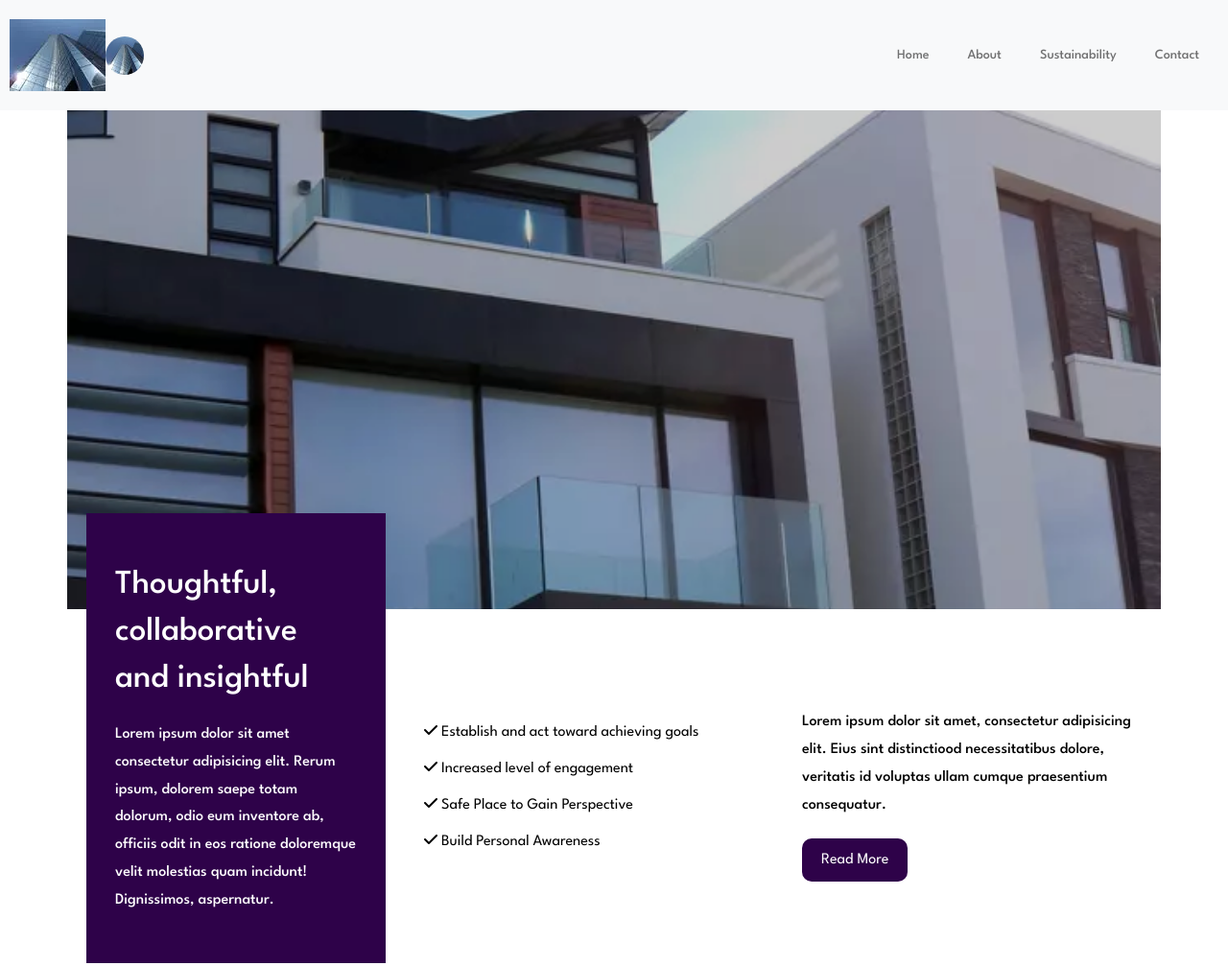
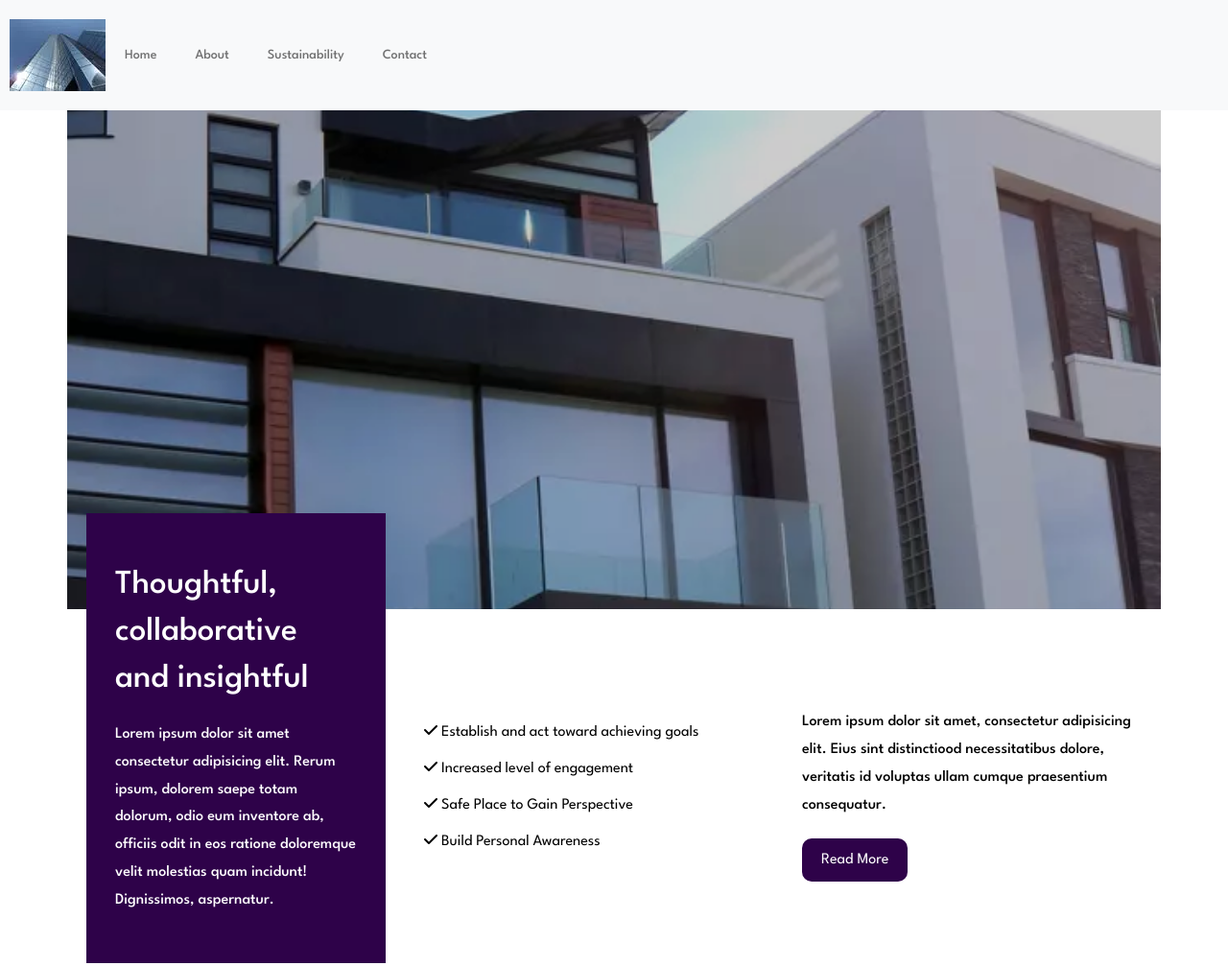
Before and after one commit to Errorman2003/Architect, a plain HTML site: page index.html in a window 1280 px wide. Shown: the top 1007 px of the page at 96% size. Drawn offline with Linux system fonts and the light colour scheme.

Commit message:
corrected mistake

```diff
--- a/index.html
+++ b/index.html
@@ -25,7 +25,6 @@
         <source srcset="images/logo.webp" alt="logo">
         <img src="images/logo.jpg" alt="logo">
       </picture>
-      <img class="logo" src="images/logo.jpg" alt="logo" />
 
     <button class="navigation__toggle"><span></span></button>
       <div class="navigation__sidebar">
```
